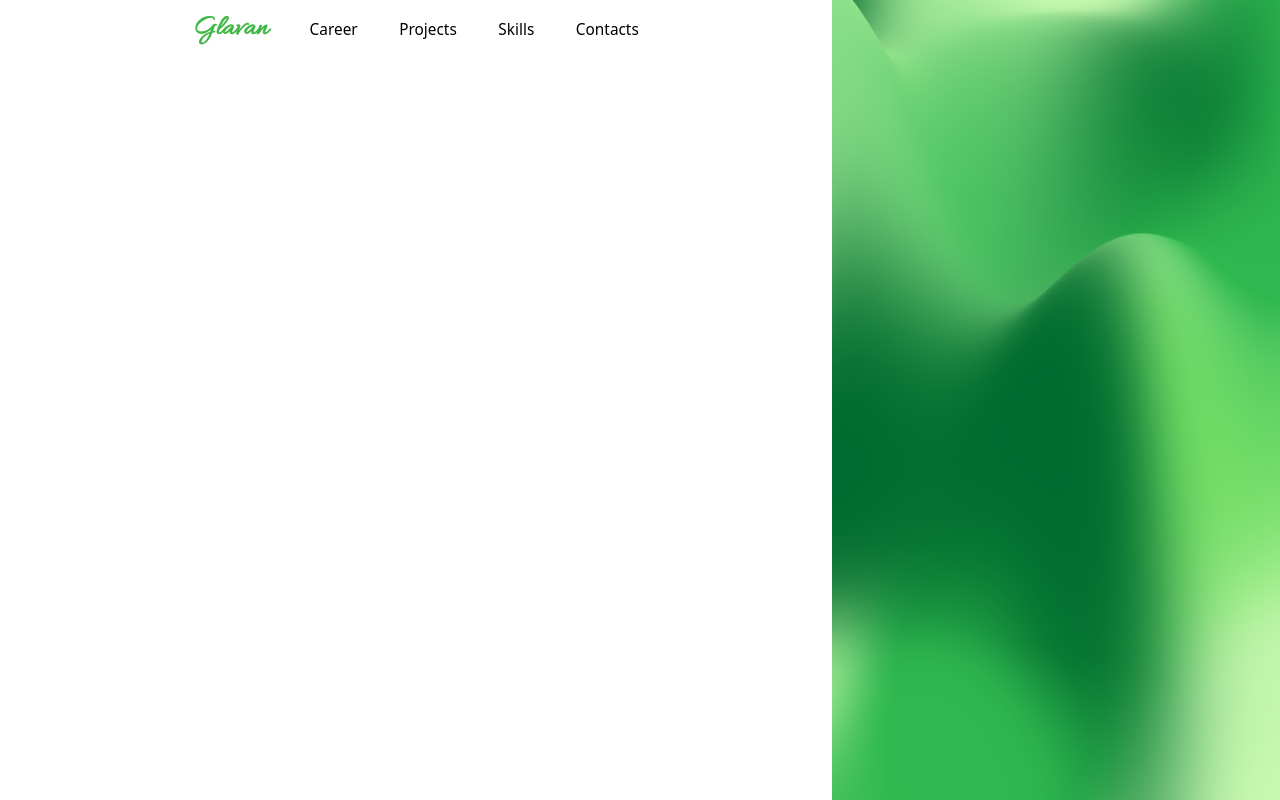
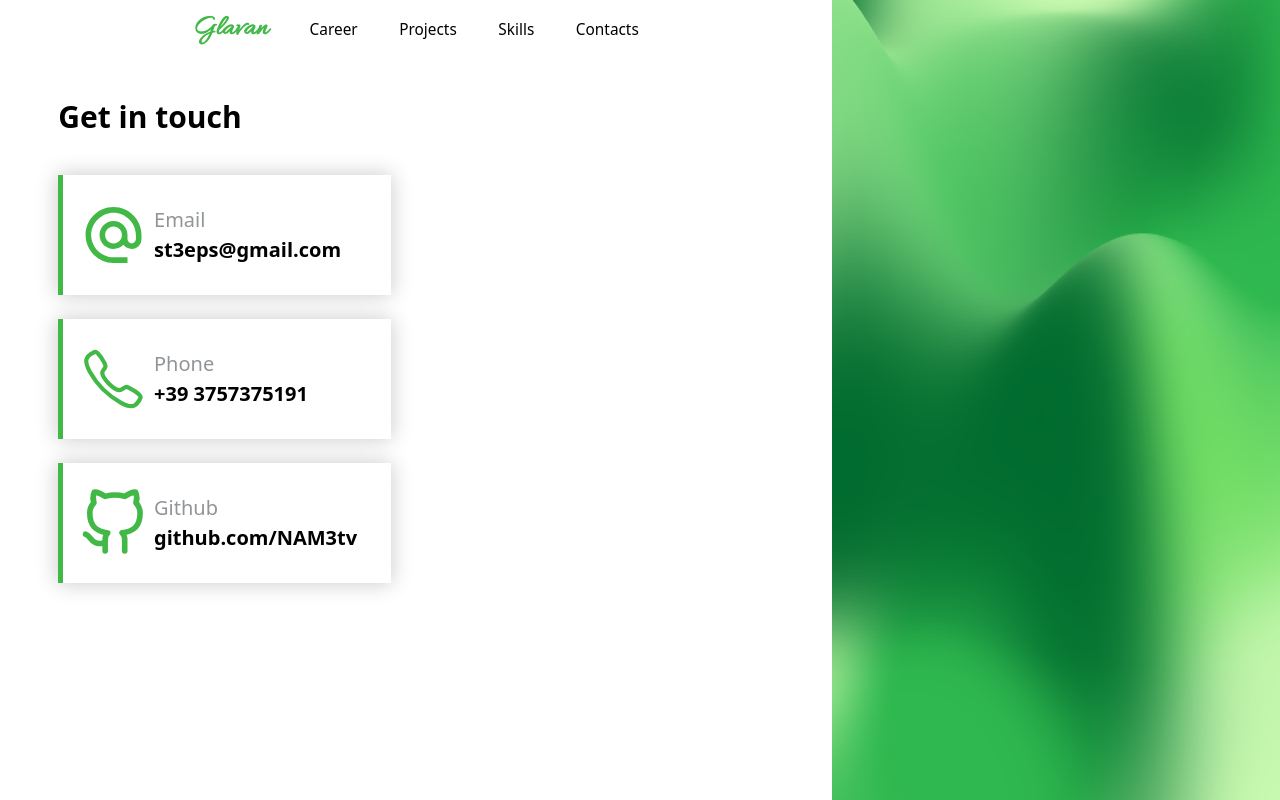
Before and after one commit to NAM3tv/portfolio, a Next.js app: page /contacts in a window 1280 px wide. Built offline with nearby package versions, Linux system fonts and the light colour scheme.

Commit message:
contacts page complete

```diff
--- a/app/contacts/page.tsx
+++ b/app/contacts/page.tsx
@@ -1,11 +1,41 @@
 import Header from "@/components/header";
 import Background from "@/components/background";
+import { MdAlternateEmail } from "react-icons/md";
+import { IoCallOutline } from "react-icons/io5";
+import { FiGithub } from "react-icons/fi";
+
+
+
 export default function Home(){
     return(
         <>
     <div className="flex relative">
       <div className="w-[65%] flex-col items-center">
         <Header />
+        <div className="relative animate-spawn w-full ml-[7%]">
+          <h1 className="text-3xl font-bold mt-[5vh] ">Get in touch</h1>
+          <div className="w-[40%] h-[15vh] mt-[5vh] flex items-center border-l-5 border-l-[#42b847] shadow-[0_0_20px_1px_rgba(0,0,0,0.2)] text-[20px]">
+            <MdAlternateEmail className=" ml-[5%] text-[#42b847] text-[90px]"/>
+            <div className="w-full">
+              <p className="ml-[3%] text-[#919598]">Email</p>
+              <p className="ml-[3%] font-bold">st3eps@gmail.com</p>
+            </div>
+          </div>
+          <div className="w-[40%] h-[15vh] mt-[3vh] flex items-center border-l-5 border-l-[#42b847] shadow-[0_0_20px_1px_rgba(0,0,0,0.2)] text-[20px]">
+            <IoCallOutline  className=" ml-[5%] text-[#42b847] text-[90px]"/>
+            <div className="w-full">
+              <p className="ml-[3%] text-[#919598]">Phone</p>
+              <p className="ml-[3%] font-bold">+39 3757375191</p>
+            </div>
+          </div>
+          <div className="w-[40%] h-[15vh] mt-[3vh] flex items-center border-l-5 border-l-[#42b847] shadow-[0_0_20px_1px_rgba(0,0,0,0.2)] text-[20px]">
+            <FiGithub   className=" ml-[5%] text-[#42b847] text-[90px]"/>
+            <div className="w-full">
+              <p className="ml-[3%] text-[#919598]">Github</p>
+              <a href="https://github.com/NAM3tv" target="_blank" className="ml-[3%] font-bold">github.com/NAM3tv</a>
+            </div>
+          </div>
+        </div>
       </div>
       <div className="w-[35%] h-screen relative overflow-hidden">
           <Background />
--- a/app/page.tsx
+++ b/app/page.tsx
@@ -20,7 +20,7 @@ export default function Home() {
           <Link href="/skills" className="ml-20 font-bold text-[#42b847] text-[18px] flex items-center"><LuBookMarked className="mr-1"/>Skills</Link>
         </div>
       </div>
-      <div className="w-[35%] h-screen relative overflow-hidden">
+      <div className="w-[35%] min-h-screen h-full relative overflow-hidden">
           <Background />
       </div>
     </div>
```
